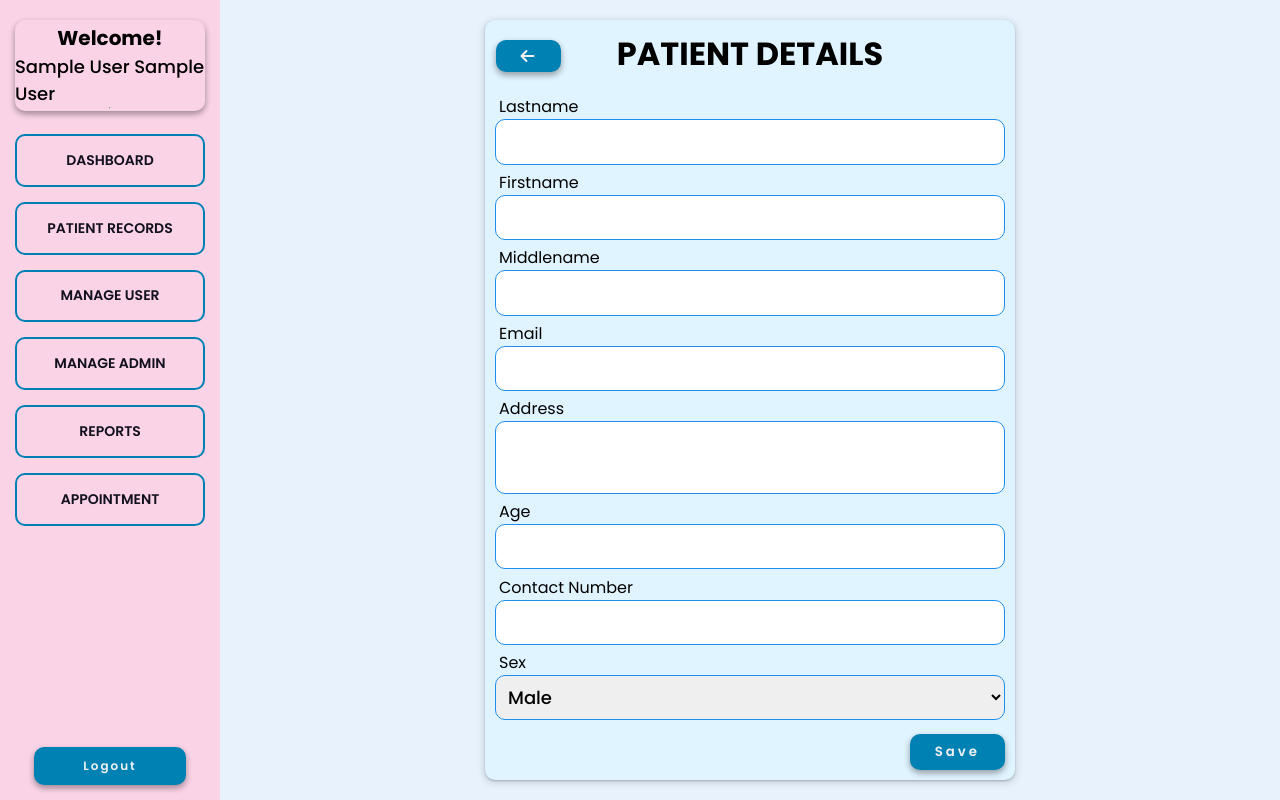
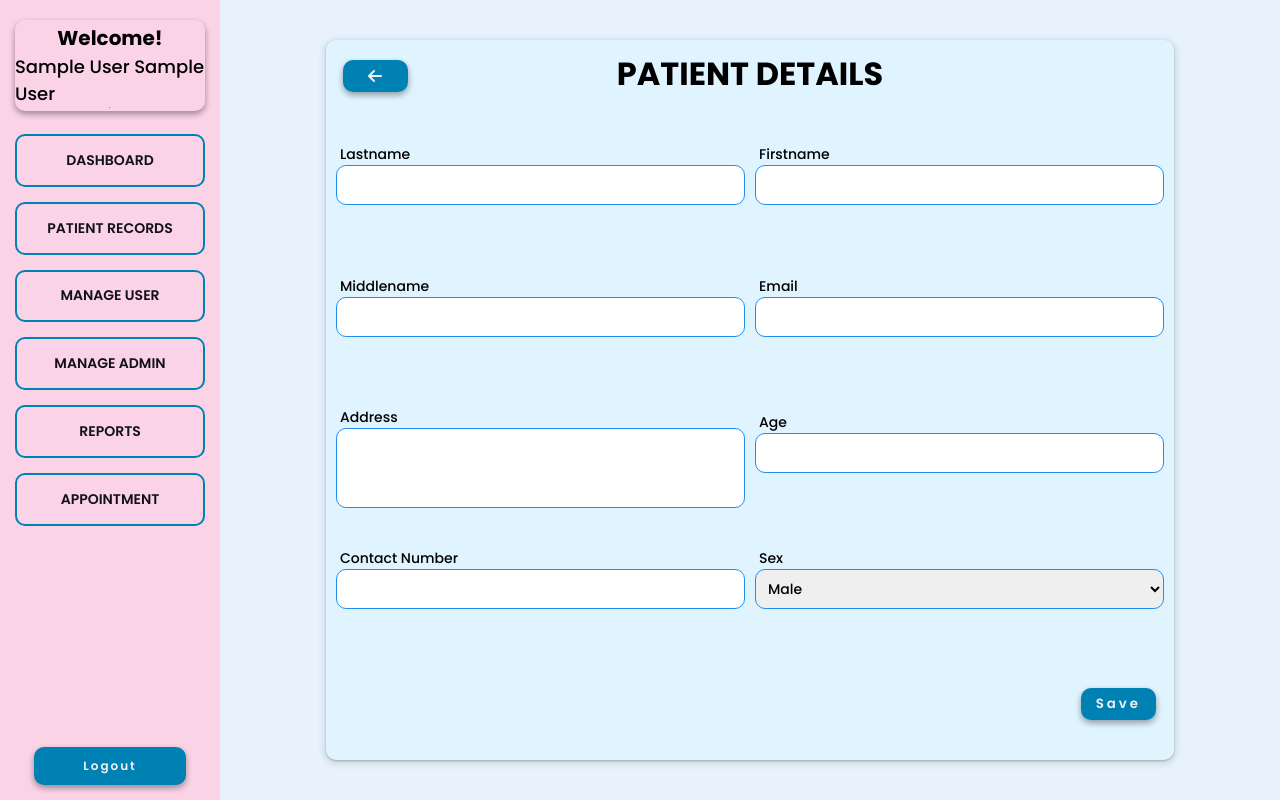
Before and after one commit to cedricrivera/cedricriveraa.github.io, a PHP site: page /Admin/edit-p.php in a window 1280 px wide. Run offline with PHP 8.4, Linux system fonts and the light colour scheme; the visitor is signed in with stand-in values (Sample User, id 1); data that the repository does not hold is empty; some libraries are stand-ins or nearby versions.

Commit message:
updatesss

```diff
--- a/Admin/css/edit-p.css
+++ b/Admin/css/edit-p.css
@@ -48,8 +48,8 @@ main{
 
 .update-box{
     display: grid;
-    width: 50%;
-    height: 95%;
+    width: 80%;
+    height: 90%;
     box-shadow: rgba(60, 64, 67, 0.3) 0px 1px 2px 0px, rgba(60, 64, 67, 0.15) 0px 2px 6px 2px;
     padding: 10px;
     border-radius: 10px;
@@ -66,8 +66,10 @@ h1{
 
 form{
     display: grid;
-    gap: 5px;
+    gap: 10px;
     width: 100%;
+    grid-template-columns: repeat(2, 1fr);
+    grid-template-rows: repeat(3, auto);
 }
 
 .input{
@@ -77,24 +79,34 @@ form{
 .input label{
     align-self: end;
     margin-left: 4px;
+    font-size: 14px;
+    font-weight: 500;
 }
 
 .input input,textarea,select{
-    padding: 8px;
+    padding: 0 8px;
     border-radius: 10px;
     border: 1px solid var(--light-primary);
     outline: none;
     font-weight: 500;
-    font-size: 18px;
+    font-size: 14px;
+    height: 2.5rem;
+}
+
+textarea{
+    resize: none;
+    height: auto;
+    padding-top: 5px;
 }
 .btn{
-    display: grid;
-    justify-content: end;
+    grid-column: span 2;
+    justify-self: end;
+    display: flex;
+    align-items: center;
 }
 
 #btn-save{
-    padding: 8px 25px;
-    align-self: end;
+    padding: 6px 15px;
     border-radius: 10px;
     border: none;
     background-color: var(--secondary-color);
@@ -104,7 +116,7 @@ form{
     transition: all ease 0.5s;
     font-weight: 600;
     letter-spacing: 3px;
-    margin-top: 8px;
+    margin: 8px 8px 0;
 }
 
 #btn-save:hover{
--- a/Admin/patient-records.php
+++ b/Admin/patient-records.php
@@ -108,9 +108,6 @@
                     <div class="modal-content">
                     <h2>Add Patient Record</h2>
                         <form action="" method="post">
-
-                            <label for="PatientID">Patient ID no.</label>
-                            <input type="text" name="" id="" disabled>
 
                             <label for="name">Lastname</label>
                             <input type="text" name="lname" id="" placeholder="Enter your Lastname" required>
```
Also changed, not shown: Admin/patient-details.php (+10 -10 lines), Admin/php-records/del-records.php (+4 -3 lines), 1 other file.
